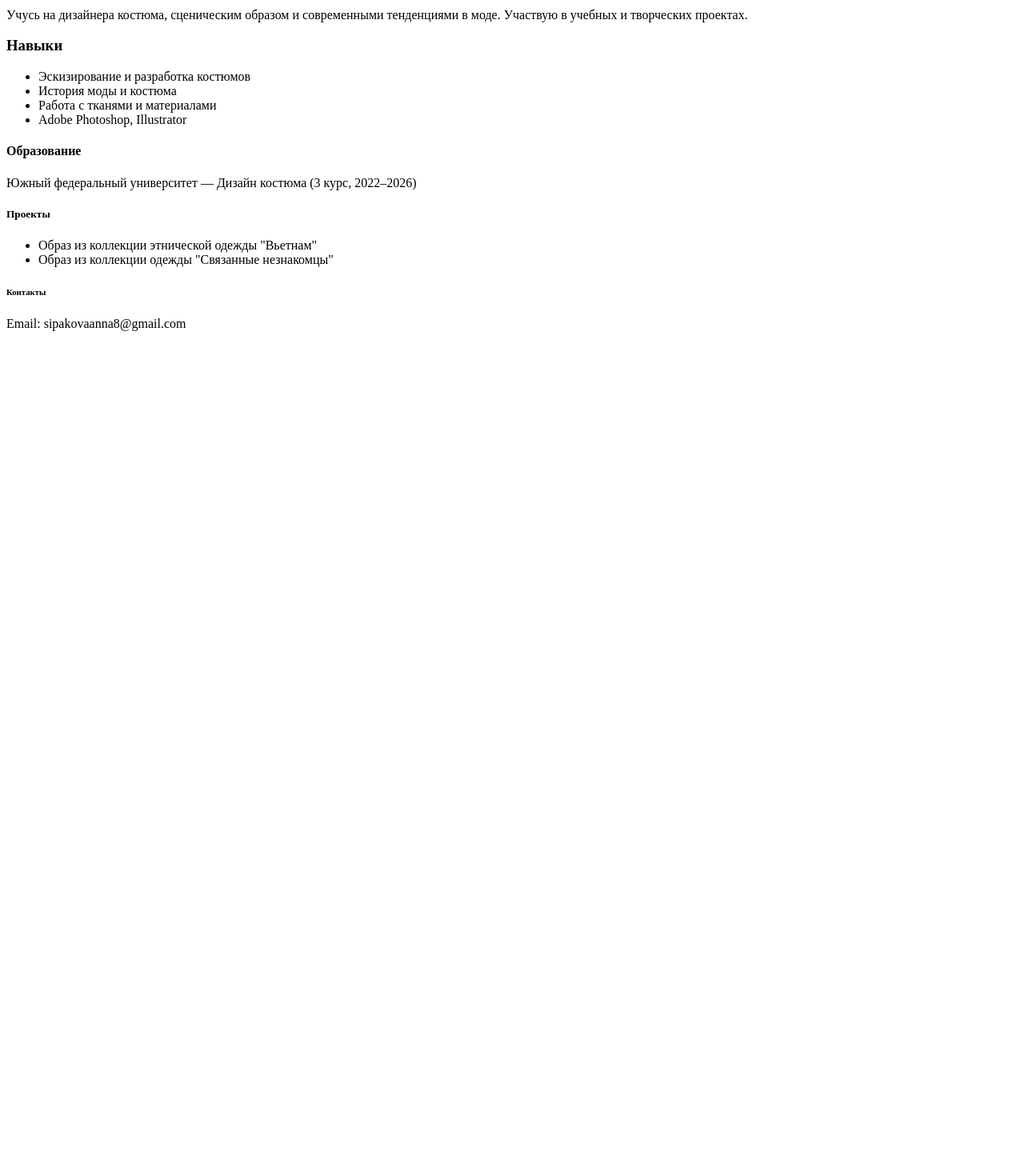
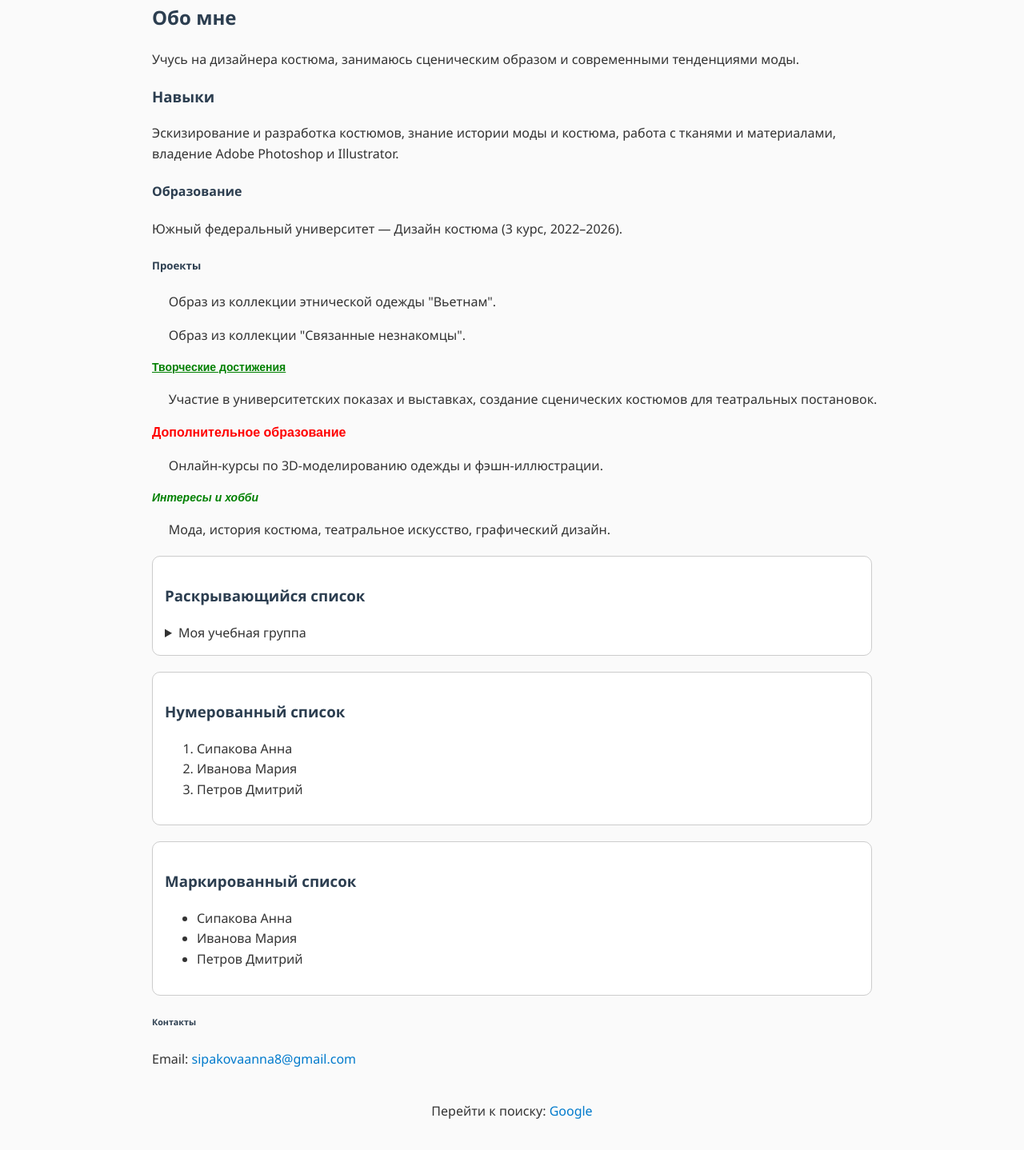
Before and after one commit to sipakovaanna8-stack/sipakovaanna1.github.io, a plain HTML site: page index.html in a window 1280 px wide. Shown: the part 400-1838 px from the top of the page at 80% size. Before the commit the page ends 830 px from the top, so only its background shows below. Drawn offline with Linux system fonts and the light colour scheme.

Commit message:
index.html

```diff
--- a/index.html
+++ b/index.html
@@ -4,6 +4,78 @@
   <meta charset="UTF-8">
   <meta name="viewport" content="width=device-width, initial-scale=1.0">
   <title>Резюме — Сипакова Анна</title>
+
+  <style>
+    body {
+      font-family: "Segoe UI", Arial, sans-serif;
+      line-height: 1.6;
+      max-width: 900px;
+      margin: 40px auto;
+      padding: 0 20px;
+      background-color: #fafafa;
+      color: #333;
+    }
+
+    img {
+      display: block;
+      margin: 20px auto;
+      border-radius: 10px;
+    }
+
+    h1, h2, h3, h4, h5, h6 {
+      color: #2c3e50;
+    }
+
+    /* ——— Стили из задания ——— */
+    .rackham-underline {
+      font-size: 14px;
+      color: green;
+      font-family: Arial, sans-serif;
+      text-decoration: underline;
+    }
+
+    .cicero-bold {
+      font-size: 16px;
+      color: red;
+      font-family: Arial, sans-serif;
+      font-weight: bold;
+    }
+
+    .rackham-italic {
+      font-size: 14px;
+      color: green;
+      font-family: Arial, sans-serif;
+      font-style: italic;
+    }
+
+    /* Абзацы с отступом (5 пробелов) */
+    .indented {
+      white-space: pre;
+    }
+
+    /* Отдельные блоки */
+    .block {
+      margin: 20px 0;
+      padding: 15px;
+      border: 1px solid #ccc;
+      border-radius: 10px;
+      background-color: #fff;
+    }
+
+    footer {
+      text-align: center;
+      margin-top: 40px;
+    }
+
+    a {
+      color: #007acc;
+      text-decoration: none;
+    }
+
+    a:hover {
+      text-decoration: underline;
+    }
+  </style>
 </head>
 <body>
   <!-- Заголовок страницы -->
@@ -15,30 +87,69 @@
 
   <!-- Обо мне -->
   <h2>Обо мне</h2>
-  <p>Учусь на дизайнера костюма, сценическим образом и современными тенденциями в моде. Участвую в учебных и творческих проектах.</p>
+  <p>Учусь на дизайнера костюма, занимаюсь сценическим образом и современными тенденциями моды.</p>
 
   <!-- Навыки -->
   <h3>Навыки</h3>
-  <ul>
-    <li>Эскизирование и разработка костюмов</li>
-    <li>История моды и костюма</li>
-    <li>Работа с тканями и материалами</li>
-    <li>Adobe Photoshop, Illustrator</li>
-  </ul>
+  <p>     Эскизирование и разработка костюмов, знание истории моды и костюма, работа с тканями и материалами, владение Adobe Photoshop и Illustrator.</p>
 
   <!-- Образование -->
   <h4>Образование</h4>
-  <p>Южный федеральный университет — Дизайн костюма (3 курс, 2022–2026)</p>
+  <p>Южный федеральный университет — Дизайн костюма (3 курс, 2022–2026).</p>
 
   <!-- Проекты -->
   <h5>Проекты</h5>
-  <ul>
-    <li>Образ из коллекции этнической одежды "Вьетнам"</li>
-    <li>Образ из коллекции одежды "Связанные незнакомцы"</li>
-  </ul>
+  <p class="indented">     Образ из коллекции этнической одежды "Вьетнам".</p>
+  <p class="indented">     Образ из коллекции "Связанные незнакомцы".</p>
+
+  <!-- Дополнительные заголовки с требуемыми стилями -->
+  <h3 class="rackham-underline">Творческие достижения</h3>
+  <p class="indented">     Участие в университетских показах и выставках, создание сценических костюмов для театральных постановок.</p>
+
+  <h3 class="cicero-bold">Дополнительное образование</h3>
+  <p class="indented">     Онлайн-курсы по 3D-моделированию одежды и фэшн-иллюстрации.</p>
+
+  <h3 class="rackham-italic">Интересы и хобби</h3>
+  <p class="indented">     Мода, история костюма, театральное искусство, графический дизайн.</p>
+
+  <!-- Списки в отдельных блоках -->
+  <div class="block">
+    <h3>Раскрывающийся список</h3>
+    <details>
+      <summary>Моя учебная группа</summary>
+      <ul>
+        <li>Сипакова Анна</li>
+        <li>Иванова Мария</li>
+        <li>Петров Дмитрий</li>
+      </ul>
+    </details>
+  </div>
+
+  <div class="block">
+    <h3>Нумерованный список</h3>
+    <ol>
+      <li>Сипакова Анна</li>
+      <li>Иванова Мария</li>
+      <li>Петров Дмитрий</li>
+    </ol>
+  </div>
+
+  <div class="block">
+    <h3>Маркированный список</h3>
+    <ul>
+      <li>Сипакова Анна</li>
+      <li>Иванова Мария</li>
+      <li>Петров Дмитрий</li>
+    </ul>
+  </div>
 
   <!-- Контакты -->
   <h6>Контакты</h6>
-  <p>Email: sipakovaanna8@gmail.com</p>
+  <p>Email: <a href="mailto:sipakovaanna8@gmail.com">sipakovaanna8@gmail.com</a></p>
+
+  <!-- Ссылка на поисковую систему -->
+  <footer>
+    <p>Перейти к поиску: <a href="https://www.google.com" target="_blank">Google</a></p>
+  </footer>
 </body>
 </html>
```
